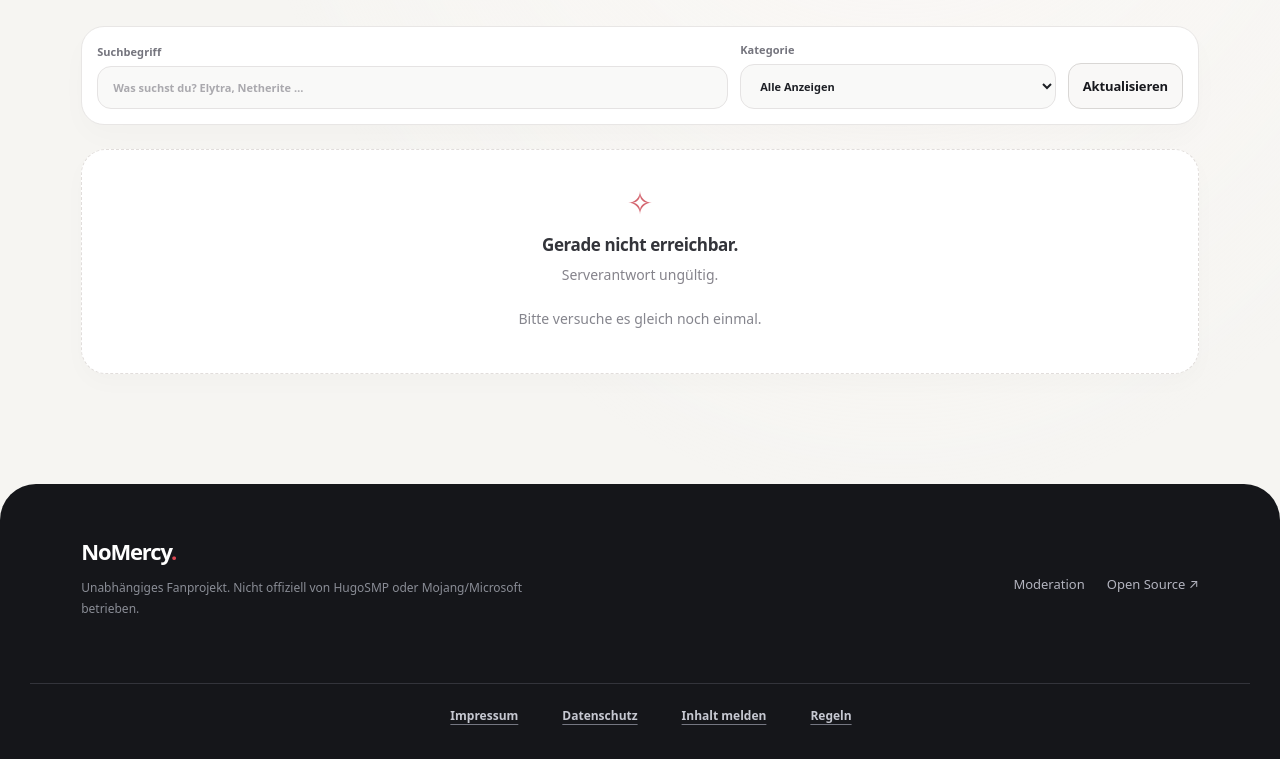
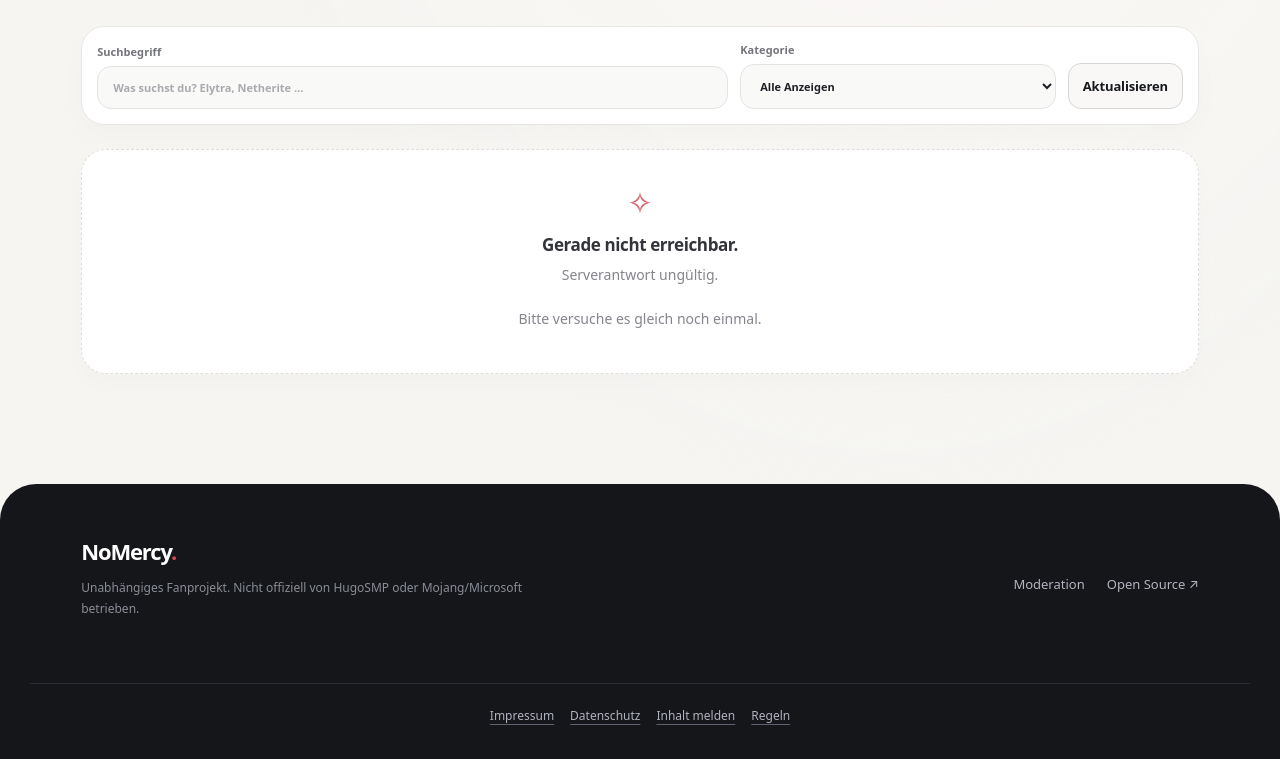
Before and after one commit to bygarfi3ld-source/nomercy-hub, a website: page public/index.html in a window 1280 px wide. Shown: the part 1108-1867 px from the top of the page. Drawn offline with Linux system fonts and the light colour scheme; no server answers.

Commit message:
Make legal footer navigation quieter but accessible

```diff
--- a/public/hq.css
+++ b/public/hq.css
@@ -761,3 +761,9 @@ body[data-section]:not([data-section='market']) .memberbar{margin-bottom:21px}
 /* Privacy-first typography: device fonts only, no third-party network request. */
 :root{--font-body:system-ui,-apple-system,"Segoe UI",Arial,sans-serif;--font-display:system-ui,-apple-system,"Segoe UI",Arial,sans-serif}
 body{font-family:var(--font-body)}
+
+/* Subtle legal navigation at the very bottom: always visible, legible and one click away. */
+.footer .footer-legal.wrap{gap:16px;padding:12px 24px 23px;border-top-color:#2b2c33}
+.footer .footer-legal a{margin:0;color:#b1b3be;font-size:12px;font-weight:500;min-height:40px;text-decoration:underline;text-decoration-color:#5f626d;text-underline-offset:4px}
+.footer .footer-legal a:hover,.footer .footer-legal a:focus-visible{color:#fff;text-decoration-color:#e2e3e7}
+@media(max-width:480px){.footer .footer-legal.wrap{gap:14px;padding:11px 16px 21px}}
```
